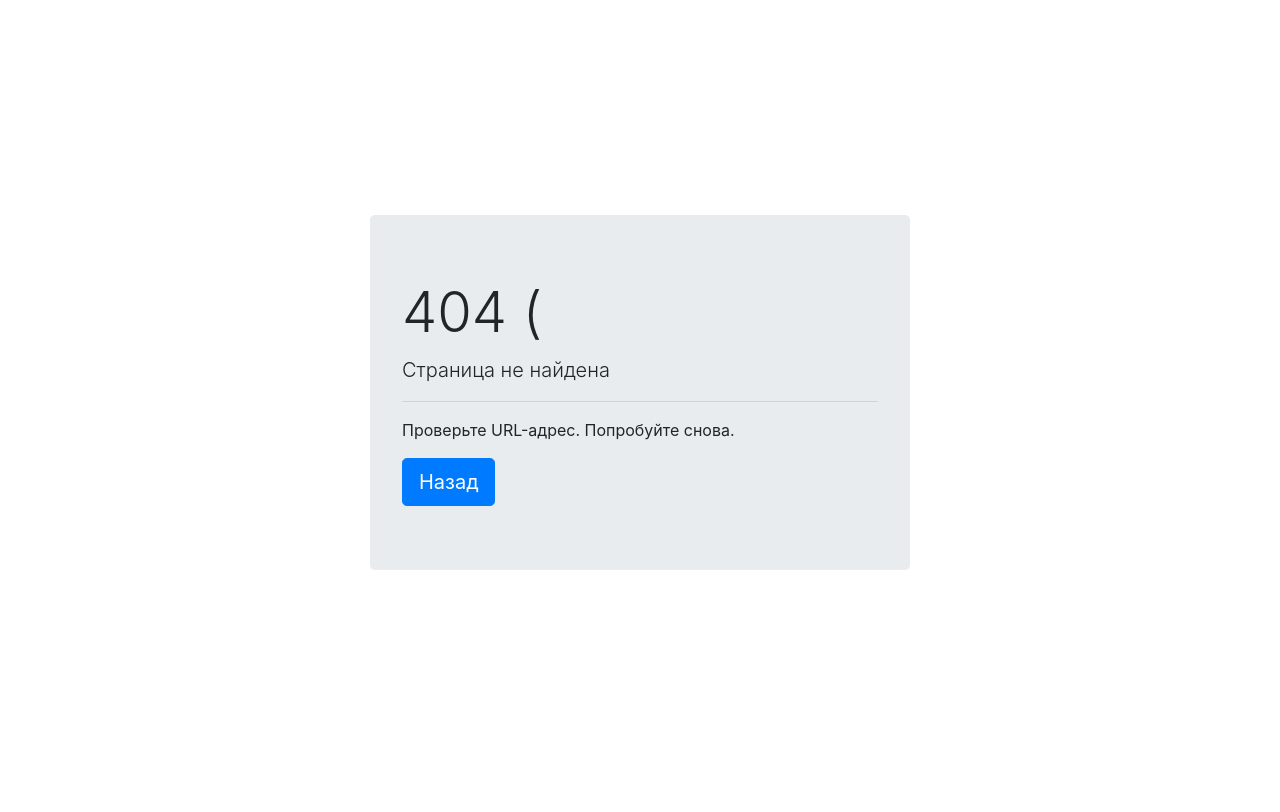
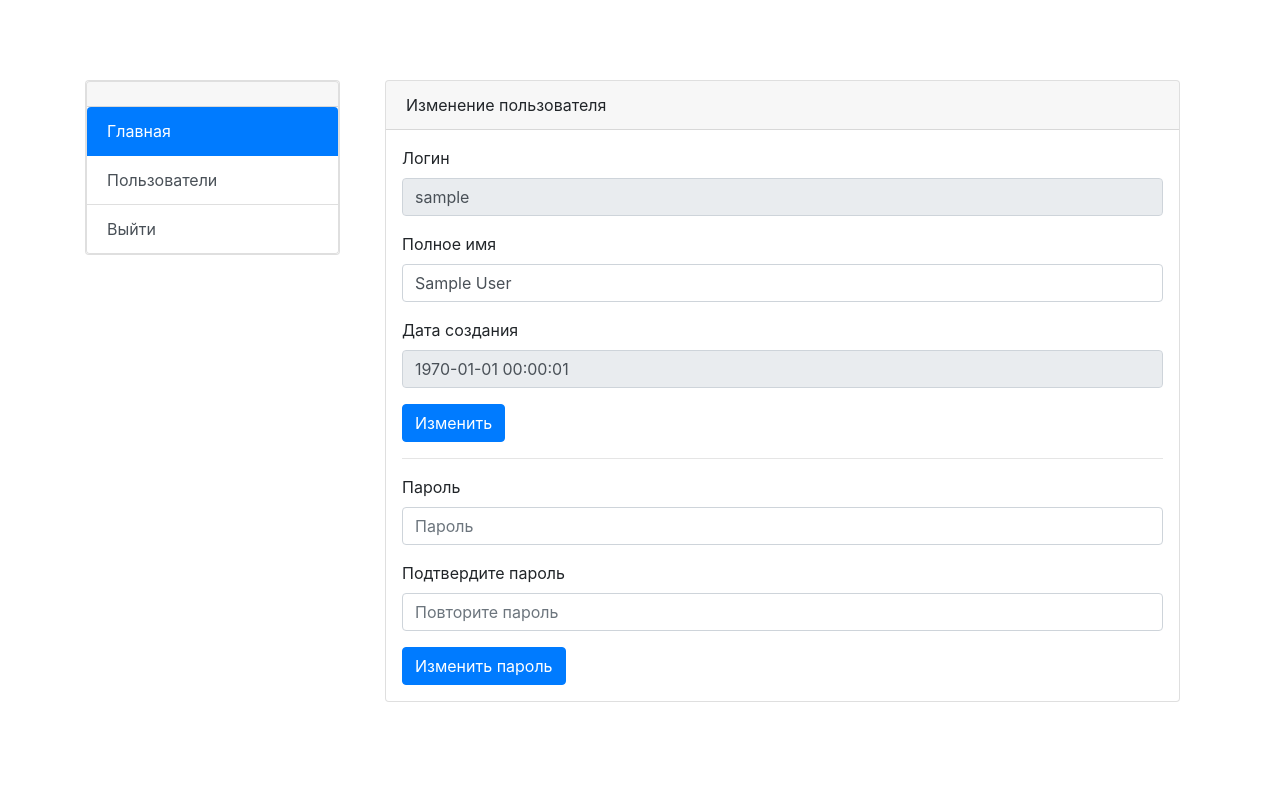
Before and after one commit to Very1Fake/testdash, a Flask app: a page that uses testdash/templates/base.html in a window 1280 px wide. Before the commit the page ends 570 px from the top, so only its background shows below. Run offline with Flask 2, Linux system fonts and the light colour scheme; tables that the repository leaves empty hold one stand-in row (values such as "Sample post"); parts of the project's set-up code (start-up, migrations or seed data) failed here and were passed over; some libraries are stand-ins or nearby versions.

Commit message:
Update #3
Changes:
- Names for users
- Create and edit users
- Setup on first start
- Menu generation by function
Fixed:
- Dashboard pages login_required protection

```diff
--- a/testdash/forms.py
+++ b/testdash/forms.py
@@ -3,10 +3,11 @@ from wtforms import StringField, PasswordField, SubmitField, BooleanField
 from wtforms.validators import DataRequired, Length, EqualTo
 
 
-class SetupForm(FlaskForm):  # Temporary unused
+class SetupForm(FlaskForm):  # Validation form for setup
     login = StringField('login', validators=[DataRequired(), Length(4, 64)])
+    name = StringField('name', validators=[Length(0, 128)])
     password = PasswordField('password', validators=[DataRequired(), Length(4, 128)])
-    confirm_password = PasswordField('confirm_password', validators=[DataRequired(), EqualTo('password')])
+    repeat_password = PasswordField('repeat_password', validators=[DataRequired(), EqualTo('password')])
     submit = SubmitField('complete')
 
 
@@ -15,4 +16,22 @@ class SignInForm(FlaskForm):  # Validation form for sign in
     password = PasswordField('password', validators=[DataRequired(), Length(4, 128)])
     remember = BooleanField('remember')
     submit = SubmitField('signin')
-    # TODO: Remember me
+
+
+class NewUserForm(FlaskForm):  # Validation form for new user creation
+    login = StringField('login', validators=[DataRequired(), Length(4, 64)])
+    name = StringField('name', validators=[Length(0, 128)])
+    password = PasswordField('password', validators=[DataRequired(), Length(4, 128)])
+    repeat_password = PasswordField('repeat_password', validators=[DataRequired(), EqualTo('password')])
+    submit = SubmitField('create')
+
+
+class EditUserNameForm(FlaskForm):  # Validation form for user's name edit
+    name = StringField('name', validators=[Length(0, 128)])
+    submit = SubmitField('edit_name')
+
+
+class EditUserPassForm(FlaskForm):  # Validation form for user's password edit
+    password = PasswordField('password', validators=[DataRequired(), Length(4, 64)])
+    repeat_password = PasswordField('repeat_password', validators=[DataRequired(), EqualTo('password')])
+    submit = SubmitField('edit_pass')
--- a/testdash/library.py
+++ b/testdash/library.py
@@ -73,6 +73,9 @@ def check_password(password: str, password_right: str):  # Checking SHA512 hash
         return False
 
 
+''' Filters for jinja '''
+
+
 @app.template_filter('timetodate')
 def timestamp_to_date(timestamp: int) -> str:
     return datetime.fromtimestamp(timestamp).strftime('%Y-%m-%d %H:%M:%S')
--- a/testdash/routes.py
+++ b/testdash/routes.py
@@ -4,10 +4,10 @@ from time import time
 from flask import render_template, redirect, request, flash, url_for, abort
 from flask_login import login_user, current_user, logout_user, login_required
 
+from . import app, db, system
+from . import library as lib
+from .forms import SignInForm, SetupForm, NewUserForm, EditUserNameForm, EditUserPassForm
 from .models import User, Visit
-from .forms import SignInForm
-from . import library as lib
-from . import app, db, system
 
 
 @app.before_request
@@ -15,45 +15,94 @@ def preload():  # Checking for db state (will be deprecated soon)
     if not os.path.exists('app.db'):
         db.create_all()
     if not User.query.first():
-        db.session.add(User(login="root", password=lib.encrypt_password('root'), timestamp=time()))
-        db.session.commit()
+        if not request.endpoint == 'setup':
+            return redirect('/setup')
 
 
 @app.route('/')
 def main():  # Redirect to page by auth state
     if current_user.is_authenticated:
-        return redirect(url_for('dashboard'))
-    return redirect(url_for('signin'))
+        return redirect('/dashboard')
+    return redirect('/signin')
 
 
 @app.route('/dashboard')
 @login_required
 def dashboard():  # Dashboard main section
-    return render_template('dashboard/main.html', sys_info=system.get(), visits=Visit.query.order_by(Visit.id.desc()).limit(5).all())
+    return render_template('dashboard/main.html', sys_info=system.get(),
+                           visits=Visit.query.order_by(Visit.id.desc()).limit(5).all())
 
 
 @app.route('/dashboard/<section>')
+@login_required
 def dashboard_section(section):  # Dashboard section
     if section == 'main':
-        return redirect(url_for('dashboard'))
+        return redirect('/dashboard')
     elif section == 'users':
         return render_template('dashboard/users.html', users=User.query.all())
     else:
         return abort(404)
 
 
-'''@app.route('/setup', methods=['GET', 'POST'])
+@app.route('/user')
+def users(action):
+    return redirect('/dashboard/users')
+
+
+@app.route('/user/new', methods=['GET', 'POST'])
+def user_new():
+    form = NewUserForm(request.form)
+    if form.validate_on_submit():
+        if not User.query.filter_by(login=form.login.data).first():
+            user = User(login=form.login.data, name=form.name.data, password=lib.encrypt_password(form.password.data),
+                        timestamp=time())
+            db.session.add(user)
+            db.session.commit()
+            flash(f"Пользователь '{form.login.data}' успешно создан", 'success')
+            return redirect('/dashboard/users')
+        else:
+            flash(f"Пользователь '{form.login.data}' уже существует", 'danger')
+            return redirect('/dashboard/users')
+    return render_template('user/new.html', form=form)
+
+
+@app.route('/user/edit/<login>', methods=['GET', 'POST'])
+def user_edit(login):
+    form_name = EditUserNameForm(request.form)
+    form_pass = EditUserPassForm(request.form)
+    user = User.query.filter_by(login=login).first()
+    if not user:
+        flash(f"Пользователя '{login}' не существует", 'danger')
+        return redirect('/dashboard/users')
+    if form_pass.validate_on_submit():
+        user = User.query.filter_by(login=login).first()
+        user.password = lib.encrypt_password(form_pass.password.data)
+        db.session.add(user)
+        db.session.commit()
+        flash(f"Пароль пользователя '{user.login}' успешно изменён", 'success')
+        return redirect('/dashboard/users')
+    elif form_name.validate_on_submit():
+        user = User.query.filter_by(login=login).first()
+        user.name = form_name.name.data
+        db.session.add(user)
+        db.session.commit()
+        flash(f"Имя пользователя '{user.login}' успешно изменено", 'success')
+        return redirect('/dashboard/users')
+    return render_template('user/edit.html', user=user, form_name=form_name, form_pass=form_pass)
+
+
+@app.route('/setup', methods=['GET', 'POST'])
 def setup():
-    print(1)
     form = SetupForm(request.form)
     if form.validate_on_submit():
-        print(2)
-        print(User(login=form.login.data).set_password(form.password.data))
+        user = User(login=form.login.data, name=form.name.data, password=lib.encrypt_password(form.password.data),
+                    timestamp=time())
+        db.session.add(user)
+        db.session.commit()
         flash(f'Установка успешна завершена', 'info')
         flash(f"Пользователь '{form.login.data}' создан", 'success')
         return redirect('/signin')
-    print(3)
-    return render_template('setup.html', form=form)'''
+    return render_template('setup.html', form=form)
 
 
 @app.route('/signin', methods=['GET', 'POST'])
--- a/testdash/static/css/style.css
+++ b/testdash/static/css/style.css
@@ -19,3 +19,12 @@ body {
 .col-bottom-p > .col, .col-1, .col-2, .col-3, .col-4, .col-5, .col-6, .col-7, .col-8, .col-9, .col-10, .col-11, .col-12 {
     padding-bottom: 15px;
 }
+
+.table > thead > tr > th {
+    text-align: center;
+}
+
+.table > tbody > tr > td {
+    vertical-align: middle;
+    text-align: center;
+}
--- a/testdash/templates/404.html
+++ b/testdash/templates/404.html
@@ -10,7 +10,7 @@
                   <p class="lead">Страница не найдена</p>
                   <hr class="my-3">
                   <p>Проверьте URL-адрес. Попробуйте снова.</p>
-                  <a class="btn btn-primary btn-lg text-white" role="button" onclick="window.history.back();">Назад</a>
+                  <a class="btn btn-primary btn-lg text-white" onclick="window.history.back();">Назад</a>
                 </div>
             </div>
             <div class="col"></div>
--- /dev/null
+++ b/testdash/templates/functions.html
@@ -0,0 +1,12 @@
+{% macro menu(user, page) %}
+    <div class="card">
+        <div class="card-header">
+            {{ user }}
+        </div>
+        <div class="list-group list-group-flush">
+            <a {% if page != 'main' %}href="/dashboard"{% endif %} class="list-group-item list-group-item-action {% if page == 'main' %}text-white active{% endif %}">Главная</a>
+            <a {% if page != 'users' %}href="/dashboard/users"{% endif %} class="list-group-item list-group-item-action {% if page == 'users' %}text-white active{% endif %}">Пользователи</a>
+            <a href="/signout" class="list-group-item list-group-item-action">Выйти</a>
+        </div>
+    </div>
+{% endmacro %}
--- /dev/null
+++ b/testdash/templates/user/edit.html
@@ -0,0 +1,76 @@
+{% extends "dashboard.html" %}
+{% from "functions.html" import menu %}
+
+{% block menu %}
+    {{ menu(current_user.login, 'main') }}
+{% endblock %}
+
+{% block main_block %}
+    <div class="row m-0 col-bottom-p">
+        <div class="col-12">
+            <div class="card">
+                <div class="card-header">
+                    Изменение пользователя
+                </div>
+                <div class="card-body p-3">
+                    <div class="form-group">
+                        <label for="login">Логин</label>
+                        <input class="form-control" id="login" value="{{ user.login }}" type="text" readonly>
+                    </div>
+                    <form method="post" action="">
+                        {{ form_name.hidden_tag() }}
+                        <div class="form-group">
+                            {{ form_name.name.label(text="Полное имя") }}
+                            {% if form_name.name.errors %}
+                                {{ form_name.name(class="form-control is-invalid", placeholder="Полное имя", value=user.name) }}
+                                <div class="invalid-feedback">
+                                    {% for error in form_name.name.errors %}
+                                        <span>{{ error }}</span>
+                                    {% endfor %}
+                                </div>
+                            {% else %}
+                                {{ form_name.name(class="form-control", placeholder="Полное имя", value=user.name) }}
+                            {% endif %}
+                        </div>
+                        <div class="form-group">
+                            <label for="timestamp">Дата создания</label>
+                            <input class="form-control" id="timestamp" value="{{ user.timestamp|timetodate }}" type="text" readonly>
+                        </div>
+                        {{ form_name.submit(class="btn btn-primary", value="Изменить") }}
+                    </form>
+                        <hr>
+                    <form method="post" action="">
+                        {{ form_pass.hidden_tag() }}
+                        <div class="form-group">
+                            {{ form_pass.password.label(text="Пароль") }}
+                            {% if form_pass.password.errors %}
+                                {{ form_pass.password(class="form-control is-invalid", placeholder="Пароль") }}
+                                <div class="invalid-feedback">
+                                    {% for error in form.password.errors %}
+                                        <span>{{ error }}</span>
+                                    {% endfor %}
+                                </div>
+                            {% else %}
+                                {{ form_pass.password(class="form-control", placeholder="Пароль") }}
+                            {% endif %}
+                        </div>
+                        <div class="form-group">
+                            {{ form_pass.repeat_password.label(text="Подтвердите пароль") }}
+                            {% if form_pass.repeat_password.errors %}
+                                {{ form_pass.repeat_password(class="form-control is-invalid", placeholder="Повторите пароль") }}
+                                <div class="invalid-feedback">
+                                    {% for error in form.repeat_password.errors %}
+                                        <span>{{ error }}</span>
+                                    {% endfor %}
+                                </div>
+                            {% else %}
+                                {{ form_pass.repeat_password(class="form-control", placeholder="Повторите пароль") }}
+                            {% endif %}
+                        </div>
+                        {{ form_pass.submit(class="btn btn-primary", value="Изменить пароль") }}
+                    </form>
+                </div>
+            </div>
+        </div>
+    </div>
+{% endblock %}
```
Also changed, not shown: testdash/models.py (+5 -3 lines), testdash/templates/dashboard/main.html (+11 -10 lines), testdash/templates/dashboard/users.html (+18 -10 lines), testdash/templates/setup.html (+20 -7 lines), testdash/templates/user/new.html (added, +76 -0 lines).
